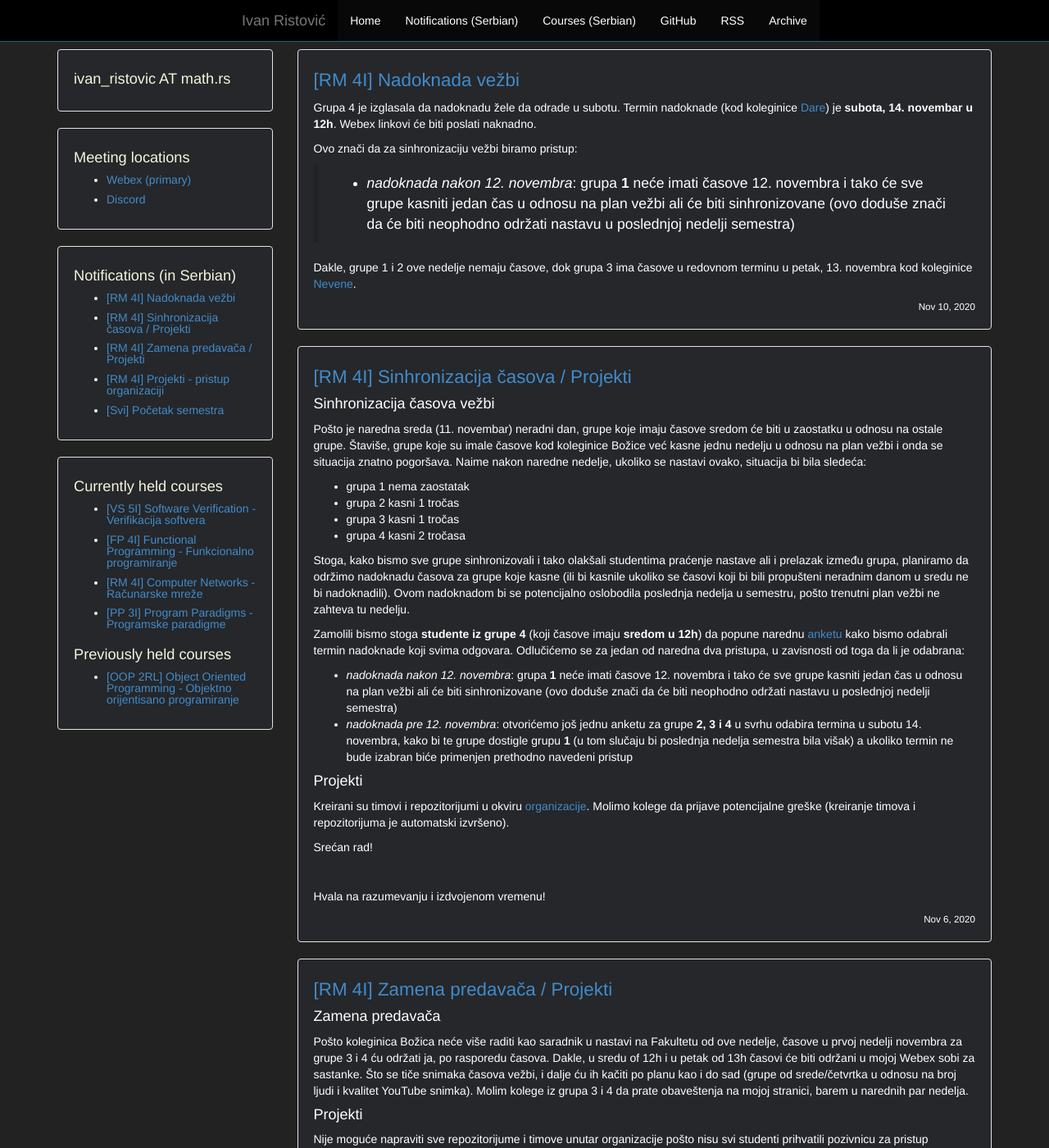
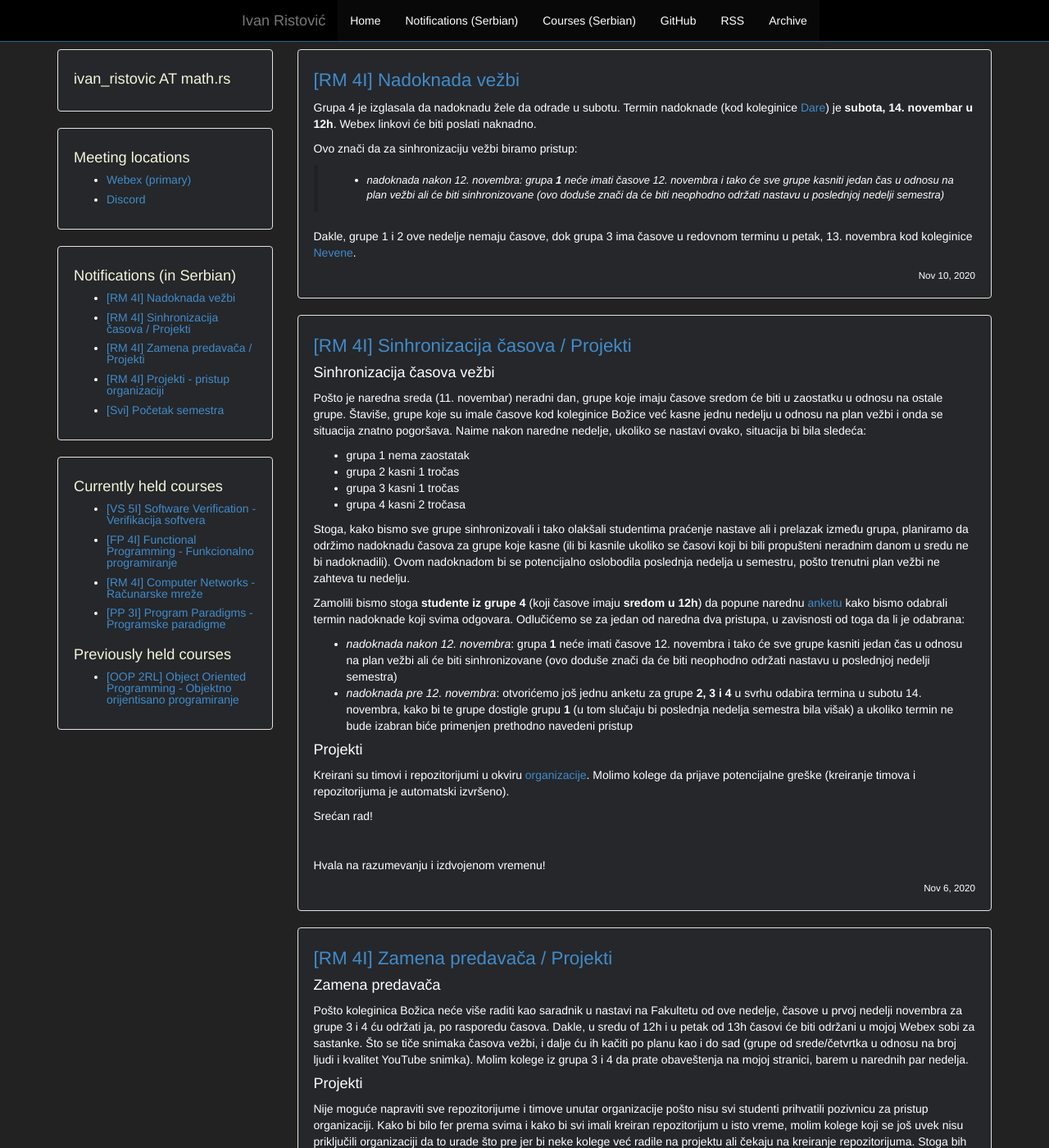
Before and after one commit to ivan-ristovic/ivan-ristovic.github.io, a Jekyll site: the page built from notifications/index.html, in a window 1280 px wide and 1400 px high. Shown: the whole window at 82% size. Built offline with Jekyll 4.4.1, drawn with Linux system fonts in a browser that asks for light colours; the list of posts is cut into pages by our own code.

Commit message:
[Layout] Update blockquote css

```diff
--- a/css/theme.css
+++ b/css/theme.css
@@ -10,6 +10,11 @@ body {
     background-color: #222222;
     padding-top: 60px;
     padding-bottom: 60px;
+}
+
+blockquote {
+    font-size: 13px;
+    font-style: italic;
 }
 
 .well {
```
